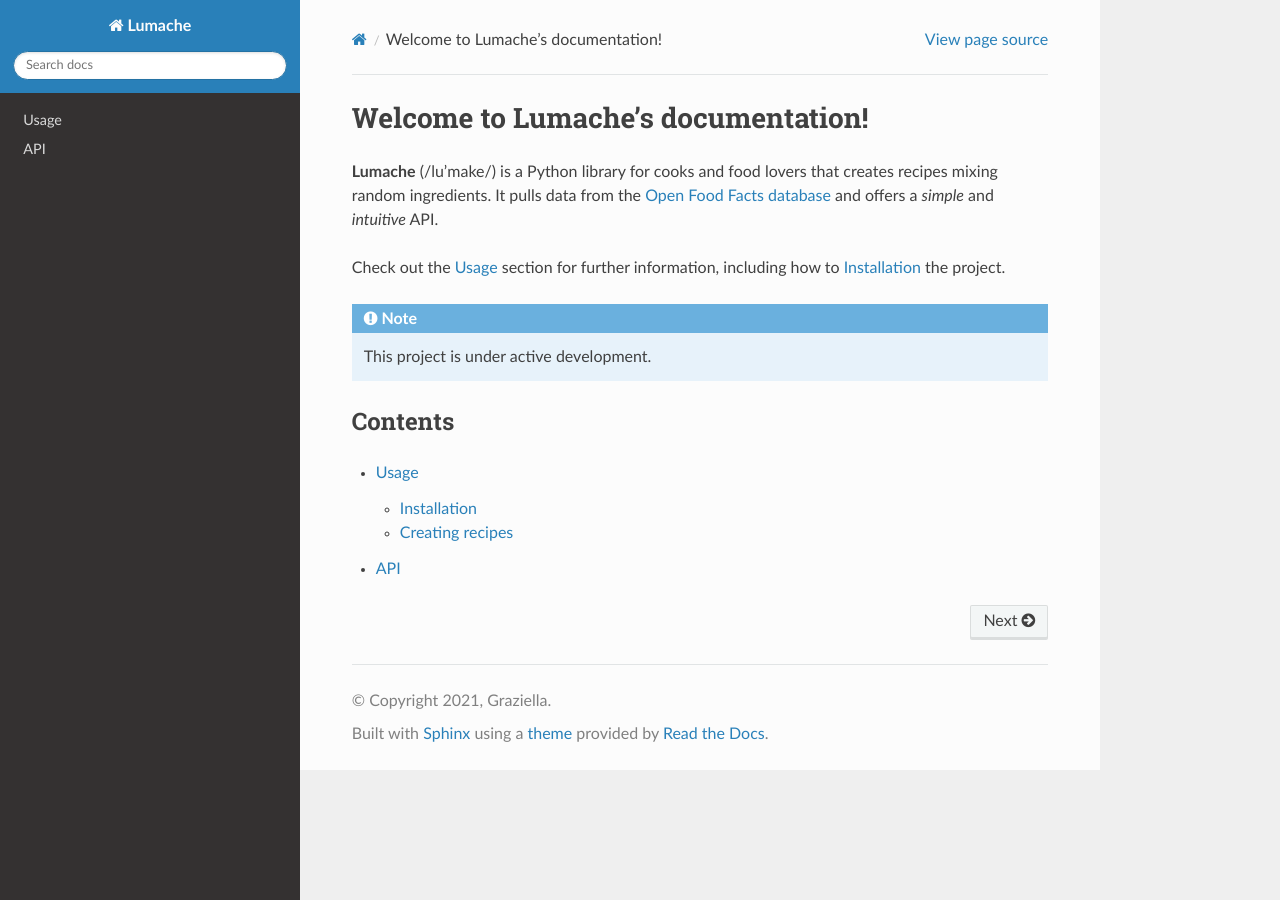
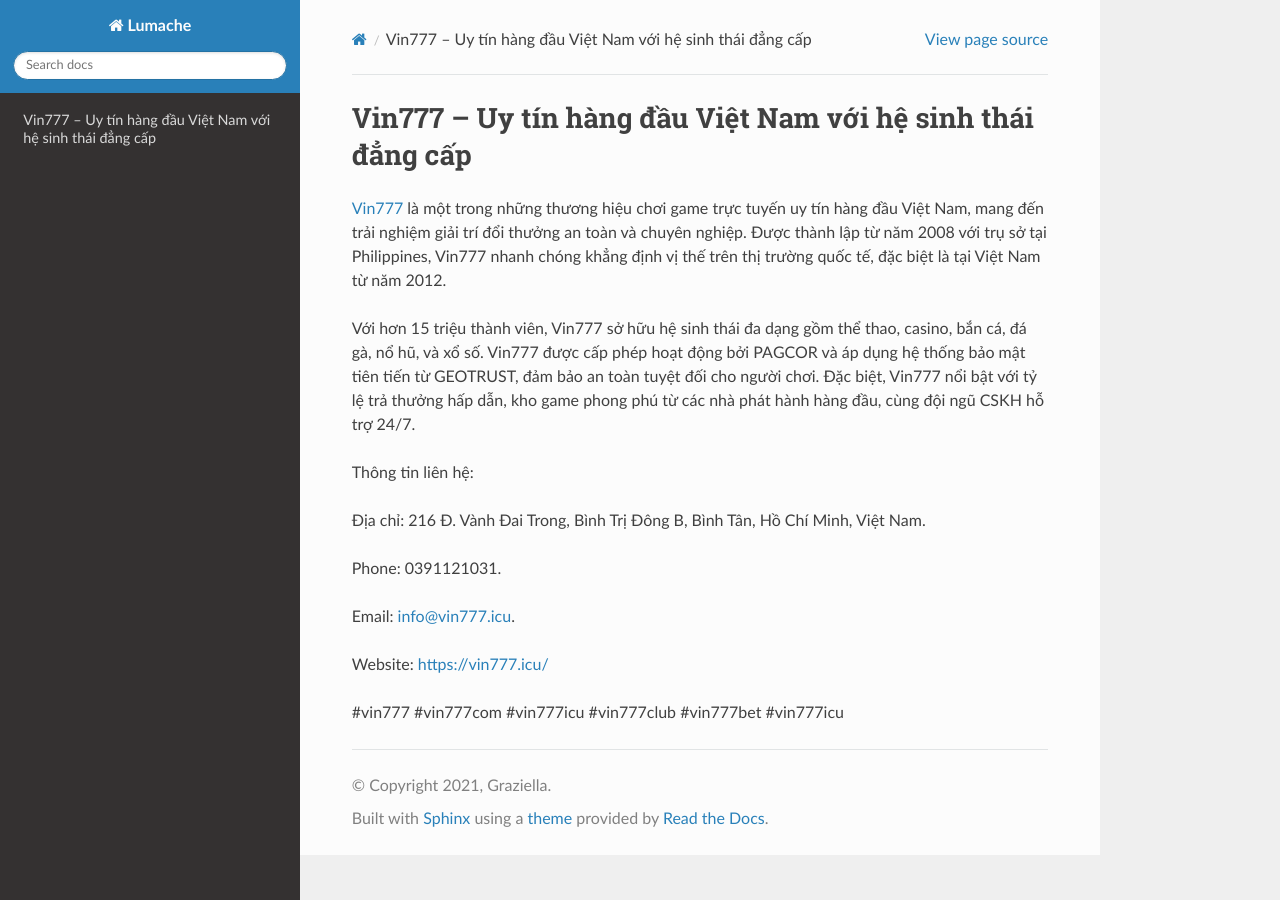
Before and after one commit to amaradasgupta3/vin777icu, a Sphinx documentation site: the page built from docs/source/index.rst, in a window 1280 px wide. Built offline with Sphinx 7.4.7 and the Read the Docs theme 3.1.0, drawn with Linux system fonts in a browser that asks for light colours.

Commit message:
Update index.rst

```diff
--- a/docs/source/index.rst
+++ b/docs/source/index.rst
@@ -1,22 +1,18 @@
-Welcome to Lumache's documentation!
+Vin777 – Uy tín hàng đầu Việt Nam với hệ sinh thái đẳng cấp
 ===================================
 
-**Lumache** (/lu'make/) is a Python library for cooks and food lovers
-that creates recipes mixing random ingredients.
-It pulls data from the `Open Food Facts database <https://world.openfoodfacts.org/>`_
-and offers a *simple* and *intuitive* API.
+`Vin777 <https://vin777.icu/>`_ là một trong những thương hiệu chơi game trực tuyến uy tín hàng đầu Việt Nam, mang đến trải nghiệm giải trí đổi thưởng an toàn và chuyên nghiệp. Được thành lập từ năm 2008 với trụ sở tại Philippines, Vin777 nhanh chóng khẳng định vị thế trên thị trường quốc tế, đặc biệt là tại Việt Nam từ năm 2012.
 
-Check out the :doc:`usage` section for further information, including
-how to :ref:`installation` the project.
+Với hơn 15 triệu thành viên, Vin777 sở hữu hệ sinh thái đa dạng gồm thể thao, casino, bắn cá, đá gà, nổ hũ, và xổ số. Vin777 được cấp phép hoạt động bởi PAGCOR và áp dụng hệ thống bảo mật tiên tiến từ GEOTRUST, đảm bảo an toàn tuyệt đối cho người chơi. Đặc biệt, Vin777 nổi bật với tỷ lệ trả thưởng hấp dẫn, kho game phong phú từ các nhà phát hành hàng đầu, cùng đội ngũ CSKH hỗ trợ 24/7.
 
-.. note::
+Thông tin liên hệ:
 
-   This project is under active development.
+Địa chỉ: 216 Đ. Vành Đai Trong, Bình Trị Đông B, Bình Tân, Hồ Chí Minh, Việt Nam.
 
-Contents
---------
+Phone: 0391121031.
 
-.. toctree::
+Email: info@vin777.icu.
 
-   usage
-   api
+Website: https://vin777.icu/
+
+#vin777 #vin777com #vin777icu #vin777club #vin777bet #vin777icu
```
